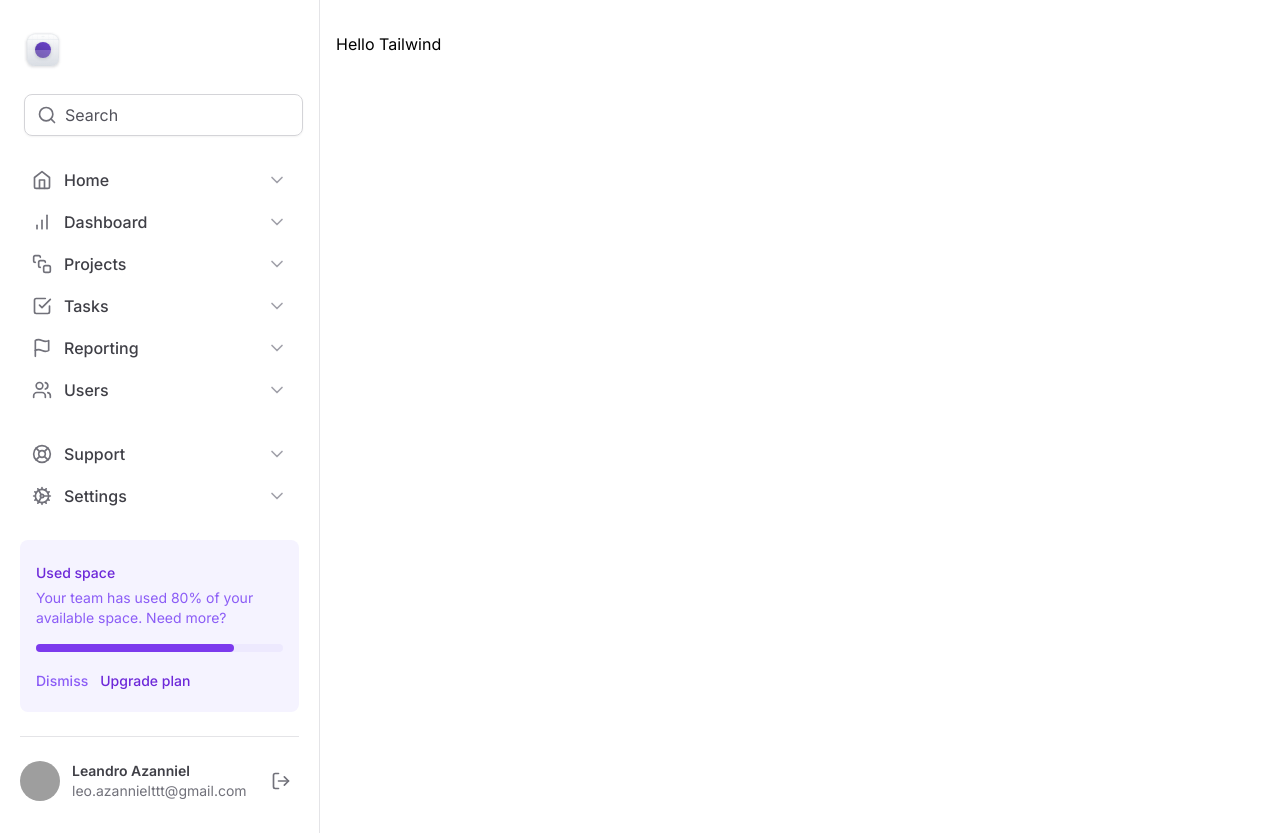
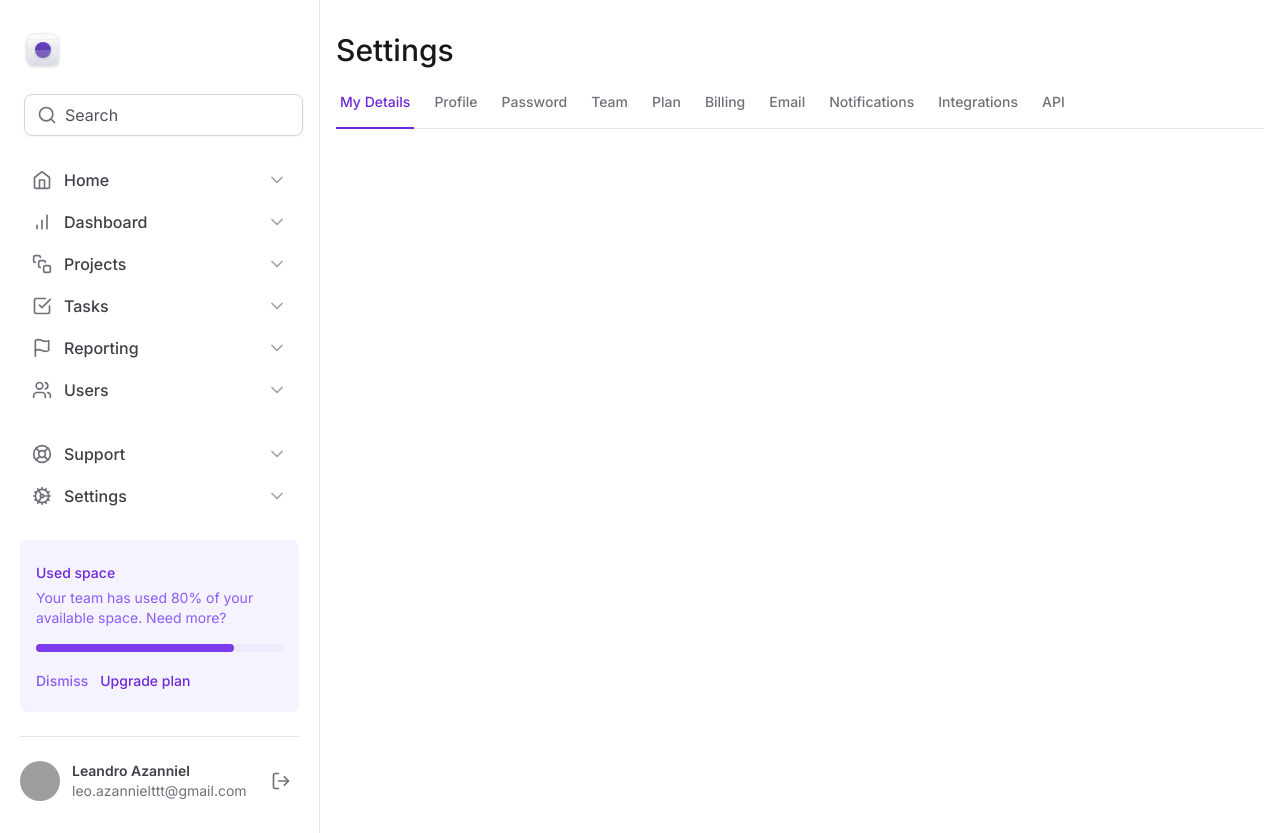
Before and after one commit to Azanniel/tailwind-next, a Next.js app: page / in a window 1280 px wide. Built offline with nearby package versions, Linux system fonts and the light colour scheme; grey boxes are pictures that could not be loaded.

Commit message:
✨ add radix tabs

```diff
--- a/package.json
+++ b/package.json
@@ -9,6 +9,7 @@
     "lint": "next lint"
   },
   "dependencies": {
+    "@radix-ui/react-tabs": "^1.0.4",
     "@types/node": "20.4.5",
     "@types/react": "18.2.18",
     "@types/react-dom": "18.2.7",
--- a/src/app/layout.tsx
+++ b/src/app/layout.tsx
@@ -17,7 +17,7 @@
   children: React.ReactNode
 }) {
   return (
-    <html lang="pt-BR">
+    <html lang="pt-BR" className="antialiased">
       <body className={inter.className}>
         <div className="grid min-h-screen grid-cols-app">
           <Sidebar />
--- a/src/app/page.tsx
+++ b/src/app/page.tsx
@@ -1,7 +1,11 @@
+import { SettingsTabs } from '@/components/SettingsTabs'
+
 export default function Home() {
   return (
-    <div className="">
-      <h1>Hello Tailwind</h1>
-    </div>
+    <>
+      <h1 className="text-3xl font-medium text-zinc-900">Settings</h1>
+
+      <SettingsTabs />
+    </>
   )
 }
--- /dev/null
+++ b/src/components/SettingsTabs/TabItem.tsx
@@ -0,0 +1,21 @@
+'use client'
+
+import * as Tabs from '@radix-ui/react-tabs'
+
+interface TabItemProps {
+  value: string
+  title: string
+}
+
+export function TabItem({ value, title }: TabItemProps) {
+  return (
+    <Tabs.Trigger
+      className="group relative px-1 pb-4 text-sm font-medium text-zinc-500 hover:text-violet-700 data-[state=active]:text-violet-700"
+      value={value}
+    >
+      <span>{title}</span>
+
+      <div className="absolute -bottom-px left-0 right-0 hidden h-0.5 bg-violet-700 group-data-[state=active]:block" />
+    </Tabs.Trigger>
+  )
+}
--- /dev/null
+++ b/src/components/SettingsTabs/index.tsx
@@ -0,0 +1,26 @@
+'use client'
+
+import * as Tabs from '@radix-ui/react-tabs'
+import { TabItem } from './TabItem'
+import { useState } from 'react'
+
+export function SettingsTabs() {
+  const [currentTab, setCurrentTab] = useState('my-details')
+
+  return (
+    <Tabs.Root value={currentTab} onValueChange={setCurrentTab}>
+      <Tabs.List className="mt-6 flex w-full items-center gap-4 border-b border-zinc-200">
+        <TabItem value="my-details" title="My Details" />
+        <TabItem value="profile" title="Profile" />
+        <TabItem value="password" title="Password" />
+        <TabItem value="team" title="Team" />
+        <TabItem value="Plan" title="Plan" />
+        <TabItem value="billing" title="Billing" />
+        <TabItem value="email" title="Email" />
+        <TabItem value="notifications" title="Notifications" />
+        <TabItem value="integrations" title="Integrations" />
+        <TabItem value="api" title="API" />
+      </Tabs.List>
+    </Tabs.Root>
+  )
+}
```
Also changed, not shown: 1 other file (tests, documents, lock files or other folders).
